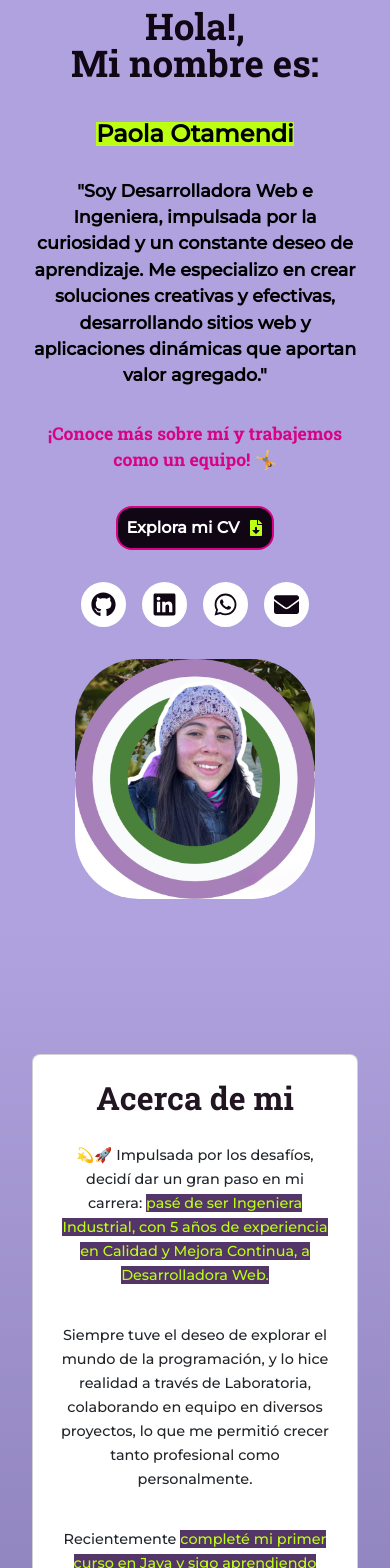
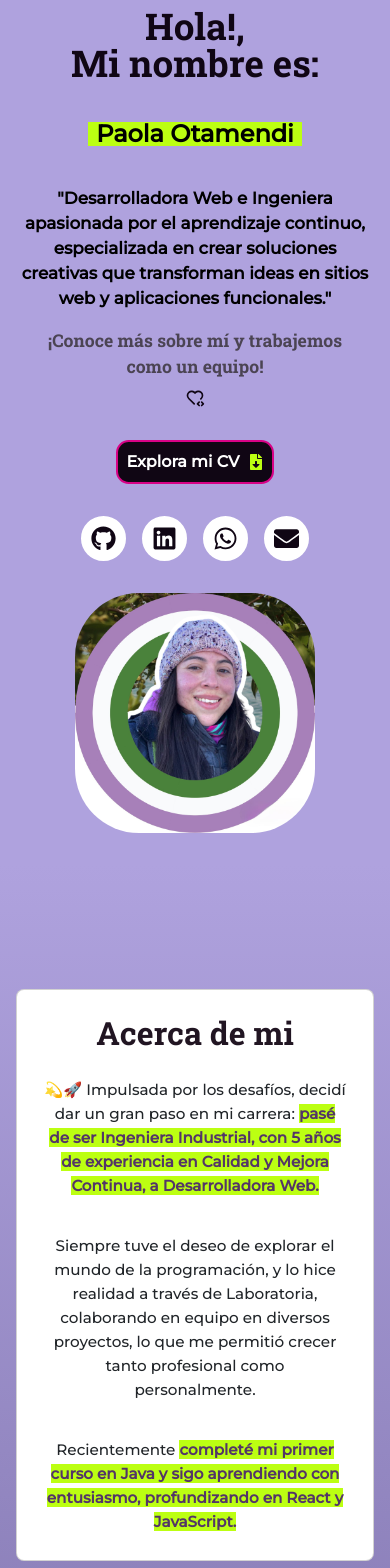
Before and after one commit to PaolaOtamendi/Portafolio, a React (Vite) app: page / in a window 390 px wide. Shown: the part 120-1688 px from the top of the page. Built offline with nearby package versions, Linux system fonts and the light colour scheme.

Commit message:
Fix styles in mobile view menu mobile

```diff
--- a/src/components/About/about.css
+++ b/src/components/About/about.css
@@ -47,19 +47,31 @@
     font-family: 'Montserrat', sans-serif;
 }
 
+.card-text:last-child {
+    margin-bottom: 0;
+}
+
 .style_about {
-    font-size  : 0.9rem;
+    /* font-size  : 0.9rem; */
+    margin-bottom: 1rem;
+    font-size  : 0.95rem;
     padding    : 10px;
     line-height: 1.5rem;
     text-align : center;
 }
 
 .style_about strong {
-    font-size       : 0.9rem;
-    font-weight     : 500;
-    color           : #bcff12;
-    background-color: #533568;
-    text-shadow     : none;
+    /* font-size       : 0.9rem; */
+    font-size          : 0.95rem;
+    font-weight        : 600;
+    color              : #bcff12;
+    color              : #533568;
+    /* background-color: #533568;
+    background         : #4b4453;
+    background         : #9b89b3;
+    background         : #d5cabd; */
+    background         : #bcff12;
+    text-shadow        : none;
 }
 
 .experience_list,
@@ -73,7 +85,8 @@
 
 .style_experience,
 .style_education {
-    font-size    : 0.8rem;
+    /* font-size    : 0.8rem; */
+    font-size: 0.9rem;
     color        : #fff;
     padding      : 10px;
     border-radius: 5px;
@@ -82,13 +95,14 @@
 
 .item_position,
 .item_institution {
-    font-size  : 1.2rem;
-    font-family: 'Roboto Slab', sans-serif;
-    color      : #bcff12;
-    line-height: 1.5rem;
-    text-align : left;
-    display    : flex;
-    gap        : 10px;
+    display      : flex;
+    gap          : 10px;
+    margin-bottom: 1rem;
+    font-size    : 1.2rem;
+    font-family  : 'Roboto Slab', sans-serif;
+    color        : #bcff12;
+    line-height  : 1.5rem;
+    text-align   : left;
 }
 
 .item_company,
@@ -96,13 +110,19 @@
     font-size: 0.9rem;
 }
 
+.item_degree {
+    margin-bottom: 1rem;
+}
+
 .item_description {
-    line-height: 1.8rem;
+    line-height  : 1.8rem;
+    margin-bottom: 1rem;
 }
 
 .item_duration {
-    color    : #af6cdf;
-    font-size: 1rem;
+    color        : #af6cdf;
+    font-size    : 1rem;
+    margin-bottom: 1rem;
 }
 
 @media (min-width: 1025px) {
--- a/src/components/Buttons/botones.css
+++ b/src/components/Buttons/botones.css
@@ -41,7 +41,7 @@
   color           : #ffffff;
   background-color: #100614;
   border          : 2.5px solid #d80286;
-  border-radius   : 1rem;
+  border-radius   : 0.8rem;
   padding         : 0.2rem 1rem;
   margin          : 1rem;
   font-family     : 'Montserrat', sans-serif;
@@ -60,19 +60,19 @@
 }
 
 .button_cv {
+  display         : flex;
+  align-items     : center;
+  gap             : 0.5rem;
+  padding-top     : 1rem;
+  padding         : 0.5rem 0.5rem;
   transition      : transform 0.3s ease-in-out, scale 0.3s ease-in-out;
   background-color: #100614;
   color           : #fff;
   font-size       : 1rem;
   font-family     : 'Montserrat', sans-serif;
   border          : 2.5px solid #d80286;
-  border-radius   : 1rem;
-  padding-top     : 1rem;
-  padding         : 0.5rem 0.5rem;
+  border-radius   : 0.8rem;
   font-weight     : bold;
-  display         : flex;
-  align-items     : center;
-  gap             : 0.5rem;
   cursor          : pointer;
 }
 
--- a/src/components/Nav/nav.css
+++ b/src/components/Nav/nav.css
@@ -35,7 +35,7 @@
     display        : flex;
     font-family    : 'League Spartan', 'Montserrat', sans-serif;
     font-weight    : bold;
-    font-size      : 1rem;
+    font-size      : 1.1rem;
     text-decoration: none;
     color          : #fff;
     transition     : color 0.3s ease;
--- a/src/components/Project/Proyecto.jsx
+++ b/src/components/Project/Proyecto.jsx
@@ -19,16 +19,16 @@ export const Proyecto = ({
         <div className="project_stack-contain">
           <p className="stack_label">
             <HiCodeBracketSquare size="20" color="#bcff12" />
-            Stack: [
+            Stack:
           </p>
           <div className="project_stack">
             {stack.map((herramienta, index) => (
               <p key={index} className="stack_tool">
-                "{herramienta}"{index < stack.length - 1 ? "," : ""}
+                {herramienta}{index < stack.length - 1 ? "," : ""}
               </p>
             ))}
           </div>
-          <p className="stack_label">]</p>
+          {/* <p className="stack_label">]</p> */}
         </div>
       </div>
 
--- a/src/components/Stacks/stackskills.css
+++ b/src/components/Stacks/stackskills.css
@@ -5,7 +5,8 @@
     gap             : 2rem;
     justify-content : center;
     align-items     : center;
-    padding         : 6rem 2rem 2rem 2rem;
+    /* padding         : 6rem 2rem 2rem 2rem; */
+    padding         : 6rem 1rem 2rem 1rem;
 }
 
 .contain_skills-title {
@@ -19,6 +20,7 @@
     font-family: 'Montserrat', sans-serif;
     text-align : center;
     font-size  : 1.1rem;
+    margin-bottom: 1rem;
 }
 
 .containe_stack-skills {
@@ -62,6 +64,7 @@
     text-align : center;
     font-size  : 0.9rem;
     transition : color 0.3s ease;
+    margin-bottom: 1rem;
 }
 
 .name_skills:hover {
@@ -98,3 +101,17 @@
         padding: 0%;
     }
 }
+
+/* Tablet - Portatiles */
+@media (min-width: 641px) and (max-width: 1024px) {
+    .section_stack-skills {
+        padding         : 6rem 2rem 2rem 2rem;
+    }
+}
+
+/* Desktop*/
+@media (min-width: 1025px) {
+    .section_stack-skills {
+        padding         : 6rem 2rem 2rem 2rem;
+    }
+}
--- a/src/pages/Home.jsx
+++ b/src/pages/Home.jsx
@@ -10,6 +10,7 @@ import { BotonCv } from "../components/Buttons/Boton.jsx";
 import { StackSkills } from "../components/Stacks/Stackskills.jsx";
 import { ProjectCarrusel } from "../components/Carrusel/Projectcarrusel.jsx";
 import { FooterHome } from "../components/Footer/Footer.jsx";
+import { TbHeartCode } from "react-icons/tb";
 
 
 const Home = () => {
@@ -28,13 +29,10 @@ const Home = () => {
             </div>
             <div className="text__description-intro">
               <p className="introduction">
-                "Soy Desarrolladora Web e Ingeniera, impulsada por la curiosidad
-                y un constante deseo de aprendizaje. Me especializo en crear
-                soluciones creativas y efectivas, desarrollando sitios web y
-                aplicaciones dinámicas que aportan valor agregado."
+              "Desarrolladora Web e Ingeniera apasionada por el aprendizaje continuo, especializada en crear soluciones creativas que transforman ideas en sitios web y aplicaciones funcionales."
               </p>
               <p className="worktogether font-bold">
-                ¡Conoce más sobre mí y trabajemos como un equipo! 🤸
+                ¡Conoce más sobre mí y trabajemos como un equipo!<span><TbHeartCode fontSize="20" color="#100614"/></span>
               </p>
             </div>
           </div>
--- a/src/styles/pages/home.css
+++ b/src/styles/pages/home.css
@@ -1,5 +1,6 @@
 .contain-all {
-    background-color: #afa2de;
+    background-color   : #afa2de;
+    /* background-color: #dcebf1; */
 }
 
 .contain_section-welcome {
@@ -7,7 +8,8 @@
     grid-template-columns: 1fr;
     align-items          : center;
     justify-content      : center;
-    padding              : 2rem;
+    /* padding              : 2rem; */
+    padding: 2rem 1rem 2rem 1rem;
     gap                  : 2rem;
 }
 
@@ -48,18 +50,29 @@
 }
 
 .name {
-    font-family: 'Montserrat', sans-serif;
-    font-weight: bold;
-    font-size  : 1.5rem;
-    line-height: 1;
-    color      : black;
-    background : #bcff12;
-    width      : fit-content;
+    font-family  : 'Montserrat', sans-serif;
+    font-weight  : bold;
+    font-size    : 1.5rem;
+    line-height  : 1;
+    color        : black;
+    background   : #bcff12;
+    width        : fit-content;
+    margin-bottom: 1rem;
+    padding-left : 0.5rem;
+    padding-right: 0.5rem;
+}
+
+.text__description-intro {
+    display        : flex;
+    flex-direction : column;
+    align-items    : center;
+    justify-content: center;
 }
 
 .introduction {
+    margin-bottom: 1rem;
     font-family: 'Montserrat', sans-serif;
-    font-size  : 1.1rem;
+    font-size  : 1.05rem;
     text-align : center;
     line-height: 1.5;
     color      : black;
@@ -67,11 +80,23 @@
 }
 
 .worktogether {
-    font-family: 'Roboto Slab', sans-serif;
-    padding-top: 1rem;
-    font-size  : 1.1rem;
-    text-align : center;
-    color      : #d80286;
+    display              : flex;
+    flex-direction: column;
+    gap                  : 0.5rem;
+    align-items          : center;
+    justify-content      : center;
+    margin-bottom        : 1rem;
+    padding              : 0rem 0.5rem 0rem 0.5rem;
+    width                : fit-content;
+    font-family          : 'Roboto Slab', sans-serif;
+    /* padding-top       : 1rem; */
+    font-size            : 1.1rem;
+    text-align           : center;
+    /* color             : #d80286;
+    color                : black; */
+    color                : #4b4453;
+    /* background        : #dcebf1;
+    border-radius        : 0.5rem; */
 }
 
 .iam {
@@ -113,7 +138,8 @@
     display        : flex;
     align-items    : center;
     justify-content: center;
-    padding        : 2rem;
+    /* padding        : 2rem; */
+    padding: 2rem 1rem 2rem 1rem;
     background     : linear-gradient(to bottom, #afa2de, #9387c1, #776ca4, #5d5389, #433b6e);
 }
 
@@ -122,11 +148,11 @@
 }
 
 .contain_section-next {
-    background-color   : #433b6e;
-    display            : flex;
-    justify-content    : center;
-    align-items        : center;
-    padding-bottom     : 13rem;
+    background-color: #433b6e;
+    display         : flex;
+    justify-content : center;
+    align-items     : center;
+    padding-bottom  : 13rem;
 }
 
 /* Phone */
@@ -148,9 +174,21 @@
         font-size: 1.7rem;
     }
 
+    .introduction {
+        font-size : 1.1rem;
+    }
+
     .contain-text {
         padding-left : 4rem;
         padding-right: 4rem;
+    }
+
+    .worktogether {
+        flex-direction: row;
+    }
+
+    .contain_section-resume {
+        padding        : 2rem;
     }
 }
 
@@ -178,11 +216,12 @@
 
     .introduction {
         font-size : 1.1rem;
-        text-align: justify;
+        /* text-align: justify; */
     }
 
     .worktogether {
         font-size: 1.2rem;
+        flex-direction: row;
     }
 
     .container__socials-contacts {
@@ -193,4 +232,8 @@
         width : 22rem;
         height: 22rem;
     }
+
+    .contain_section-resume {
+        padding        : 2rem;
+    }
 }
```
Also changed, not shown: src/components/Nav/Nav.jsx (+5 -5 lines), src/components/Project/proyecto.css (+23 -18 lines).
